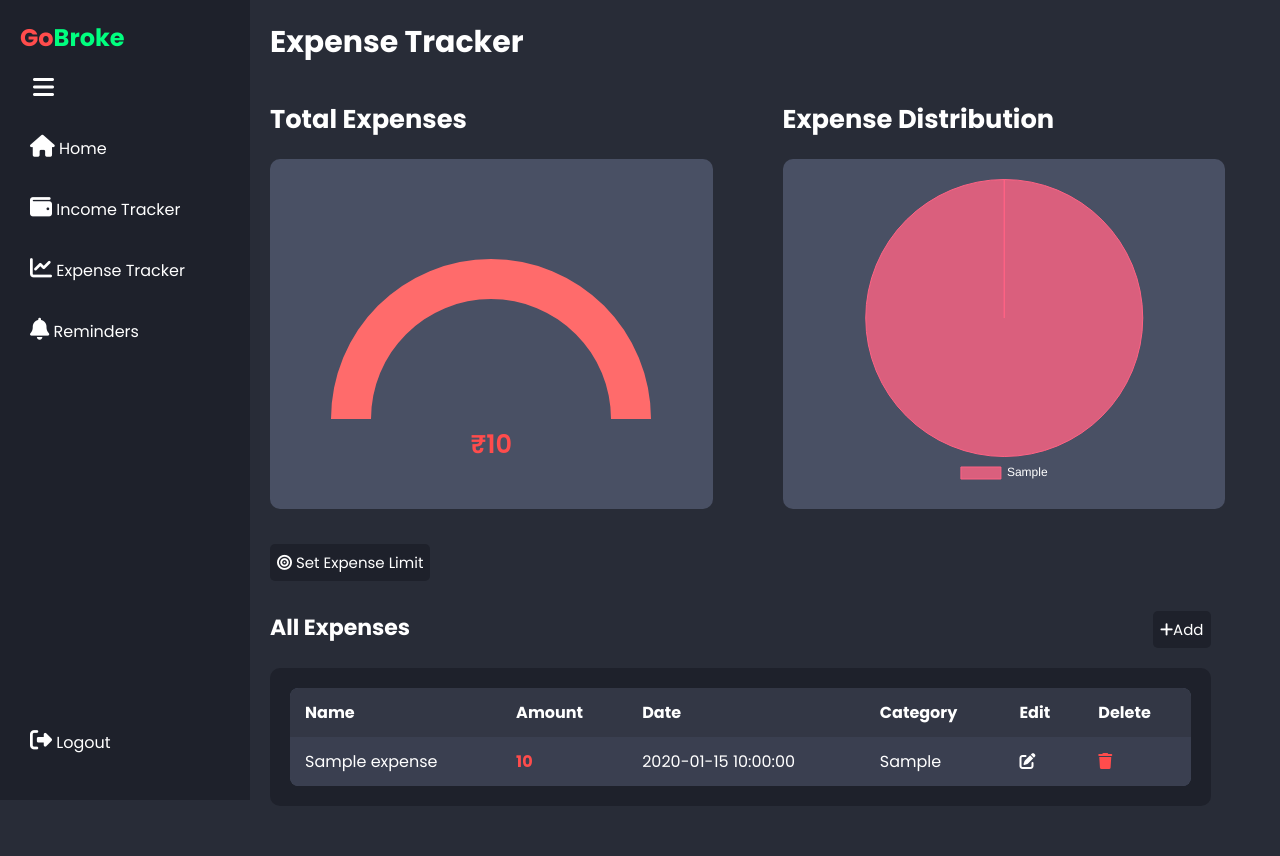
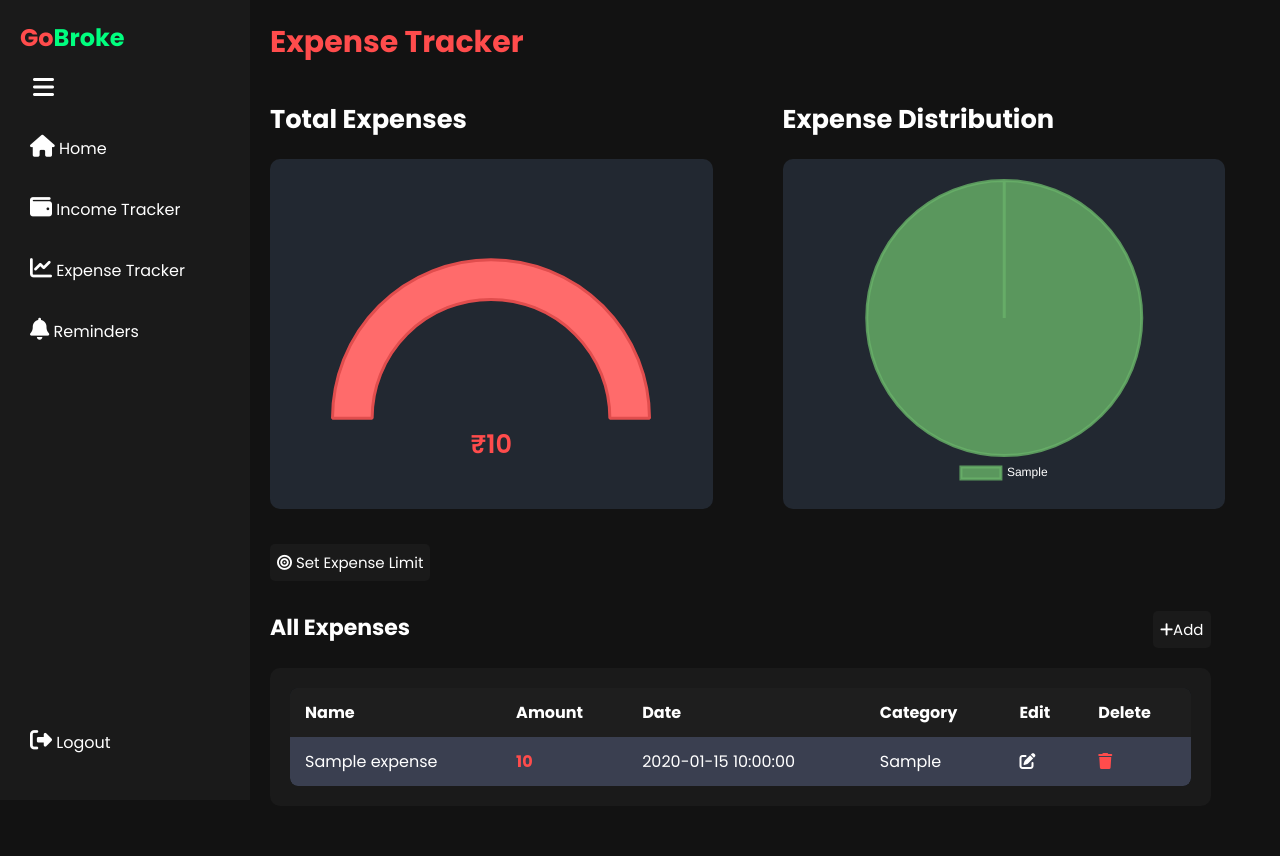
Before and after one commit to Craig-Rosario/goBroke, a PHP site: page /index.php in a window 1280 px wide. Run offline with PHP 8.4, Linux system fonts and the light colour scheme; the visitor is signed in with stand-in values (Sample User, id 1); tables that the repository leaves empty or names only in its code hold one stand-in row (values such as "Sample post").

Commit message:
Added more styles

```diff
--- a/budget_management/Expenses/charts.js
+++ b/budget_management/Expenses/charts.js
@@ -9,8 +9,18 @@ function updateExpenseChart(spentAmount, limitAmount) {
     const chartData = {
         datasets: [{
             data: [spentAmount, remaining],
-            backgroundColor: ['#FF6B6B', '#f0f0f0'],
-            borderWidth: 0
+            backgroundColor: ['#FF6B6B', '#f0f0f0'], // Red and light gray colors for segments
+            borderColor: [
+                '#E14D4D',  // Darker neon green for border
+                '#d0d0d0'   // Darker light gray for border
+            ],
+            borderWidth: 3,  // Prominent border around segments
+            hoverBorderWidth: 6,  // Glow effect on hover
+            hoverBorderColor: [
+                '#E14D4D',  // Darker neon green on hover
+                '#d0d0d0'   // Darker light gray on hover
+            ],
+            hoverOffset: 10,  // Slight offset effect on hover
         }]
     };
 
@@ -62,24 +72,35 @@ function renderExpenseCategoryChart() {
                     datasets: [{
                         data: data.amounts,
                         backgroundColor: [
-                            'rgba(255, 99, 132, 0.8)',
-                            'rgba(54, 162, 235, 0.8)',
-                            'rgba(255, 206, 86, 0.8)',
-                            'rgba(75, 192, 192, 0.8)',
-                            'rgba(153, 102, 255, 0.8)',
-                            'rgba(255, 159, 64, 0.8)'
+                            'rgba(105, 179, 105, 0.8)',    // Deep Green
+                            'rgba(127, 127, 237, 0.8)',      // Deep Blue
+                            'rgba(255, 140, 0, 0.8)',      // Dark Amber
+                            'rgba(50, 148, 148, 0.8)',     // Dark Slate
+                            'rgba(148, 72, 58, 0.8)',      // Burnt Umber
+                            'rgba(148, 0, 211, 0.8)'       // Dark Violet
                         ],
                         borderColor: [
-                            'rgba(255, 99, 132, 1)',
-                            'rgba(54, 162, 235, 1)',
-                            'rgba(255, 206, 86, 1)',
-                            'rgba(75, 192, 192, 1)',
-                            'rgba(153, 102, 255, 1)',
-                            'rgba(255, 159, 64, 1)'
+                            'rgba(105, 179, 105, 0.8)',    // Deep Green
+                            'rgba(127, 127, 237, 0.8)',      // Deep Blue
+                            'rgba(255, 140, 0, 0.8)',      // Dark Amber
+                            'rgba(50, 148, 148, 0.8)',     // Dark Slate
+                            'rgba(148, 72, 58, 0.8)',      // Burnt Umber
+                            'rgba(148, 0, 211, 0.8)'       // Dark Violet
                         ],
-                        borderWidth: 1
+                        borderWidth: 3, // Make borders more prominent
+                        hoverBorderWidth: 6, // Increase hover border width
+                        hoverBorderColor: [
+                            'rgba(105, 179, 105, 0.8)',    // Deep Green
+                            'rgba(127, 127, 237, 0.8)',      // Deep Blue
+                            'rgba(255, 140, 0, 0.8)',      // Dark Amber
+                            'rgba(50, 148, 148, 0.8)',     // Dark Slate
+                            'rgba(148, 72, 58, 0.8)',      // Burnt Umber
+                            'rgba(148, 0, 211, 0.8)'       // Dark Violet
+                        ],
+                        hoverOffset: 10, // Slightly offset on hover
                     }]
                 },
+
                 options: {
                     responsive: true,
                     maintainAspectRatio: false,
--- a/budget_management/Expenses/style.css
+++ b/budget_management/Expenses/style.css
@@ -8,7 +8,7 @@
 body {
     display: flex;
     min-height: 100vh;
-    background-color: #282C37;
+    background-color: #121212	;
     color: #fff;
 }
 
@@ -19,7 +19,7 @@ body {
     min-height: 100vh;
     position: fixed;
     width: 250px;
-    background-color: #1E212B;
+    background-color: #1A1A1A;
     padding: 20px;
     transition: transform 0.3s ease, width 0.3s ease;
     overflow: hidden;
@@ -91,7 +91,7 @@ body {
 }
 
 .toggleButton:hover {
-    background: #495064;
+    background: #222831;
 }
 
 .sideBar nav ul li a {
@@ -140,7 +140,7 @@ body {
 
 
 .sideBar nav ul li:hover, .sideBar .logout li:hover {
-    background-color: #495064;
+    background-color: #222831;
 }
 
 
@@ -156,7 +156,7 @@ body {
 }
 
 .sideBar nav ul li:hover, .sideBar .logout li:hover {
-    background-color: #495064;
+    background-color: #222831;
 }
 
 
@@ -176,6 +176,7 @@ body {
 
 header h1 {
     font-size: 30px;
+    color: #FF4C4C;
 }
 
 
@@ -208,7 +209,7 @@ header h1 {
 
 .incomeCard {
     margin-top: 20px;
-    background-color: #495064;
+    background-color: #222831;
     padding: 20px;
     border-radius: 10px;
     height: 350px;
@@ -271,7 +272,7 @@ header h1 {
 
 
 .addBtn{
-    background-color: #1E212B;
+    background-color: #1A1A1A;
     border: none;
     color: white;
     padding: 7px;
@@ -281,11 +282,11 @@ header h1 {
 }
 
 .addBtn:hover{
-    background-color: #495064;
+    background-color: #222831;
 }
 
 .incomeTable {
-    background-color: #1E212B;
+    background-color: #1A1A1A;
     padding: 20px;
     border-radius: 10px;
 
@@ -300,13 +301,13 @@ header h1 {
 .tableCard {
     overflow-x: auto;
     border-radius: 8px;
-    background-color: #282C37;
+    background-color: #121212	;
 }
 
 .tableCard table {
     width: 100%;
     border-collapse: collapse;
-    background-color: #495064;
+    background-color: #222831;
     border-radius: 8px;
     overflow: hidden;
 }
@@ -318,7 +319,7 @@ header h1 {
 }
 
 .tableCard th {
-    background-color: #333745;
+    background-color: #1E1E1E;
 }
 
 .tableCard tr:nth-child(even) {
@@ -326,7 +327,7 @@ header h1 {
 }
 
 .tableCard tr:hover {
-    background-color: #505870;
+    background-color: #2F2F2F;
 }
 
 .tableCard td {
@@ -365,7 +366,7 @@ header h1 {
 }
 
 .addFormCard {
-    background: #333745;
+    background: #1E1E1E;
     padding: 20px;
     border-radius: 12px;
     width: 400px;
@@ -381,7 +382,7 @@ header h1 {
 }
 
 .addFormCard input {
-    background-color: #505870;
+    background-color: #2F2F2F;
     color: white;
     border: none;
     padding: 8px;
--- a/budget_management/Registration/database.php
+++ b/budget_management/Registration/database.php
@@ -4,7 +4,7 @@
     $password = "";
     $database = "GoBroke";
 
-    $port = 4306;
+    $port = 3307;
 
     $conn = new mysqli($server, $username, $password, $database, $port);
 
```
